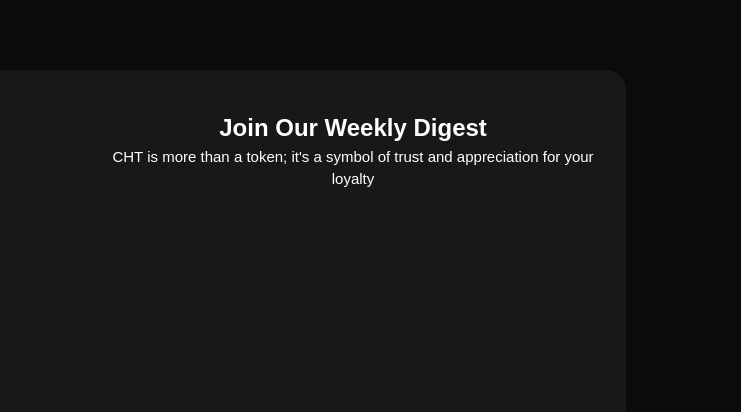
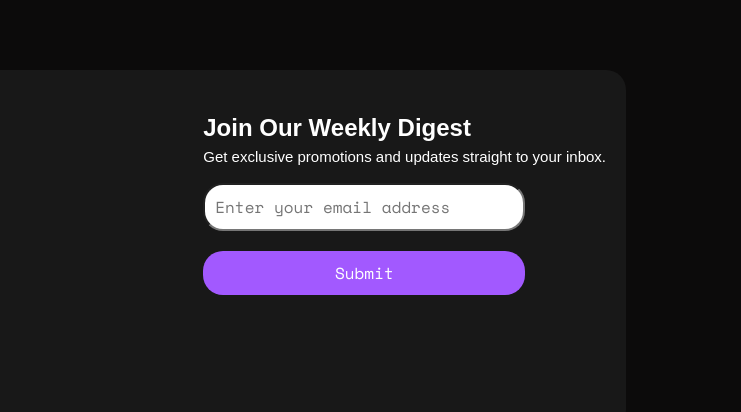
Before and after one commit to abel-udoh/nft-marketplace, a plain HTML site: page index.html in a window 1280 px wide. Shown: the part 5724-6136 px from the top of the page, 539-1280 px from the left. Drawn offline with nearby package versions, Linux system fonts and the light colour scheme; files whose address does not match are found by name.

Commit message:
newsletter update

```diff
--- a/assets/styles/style.css
+++ b/assets/styles/style.css
@@ -468,7 +468,6 @@ margin-top: 20px;
 .subscribeText  h4 {
 color: #fff;
 font-size: 24px;
-text-align: center;
 margin-left: auto;
 margin-right: auto;
 }
@@ -478,3 +477,20 @@ margin-right: auto;
   font-size: 15px;
   text-align: center;
   }
+
+  #emailinput {
+    border-radius: 20px;
+    padding: 10px;
+    width: 80%;
+    margin-top: 15px;
+  }
+#SubmitBTN {
+  color: #fff;
+  border-radius: 20px;
+  border: 1px;
+  padding: 10px 20px;
+  margin-top: 20px;
+  cursor: pointer;
+  background-color: #a259ff;
+  width: 80%;
+  }
--- a/index.html
+++ b/index.html
@@ -410,19 +410,22 @@
     </section>
 
     <section id="Newsletter" class="section">
-      <div class="subscribe_Newsletter">
-        <h3></h3>
-        <p></p>
-      </div>
       <div class="subscribeNewsBox">
           <div class="subscribeImage">
             <img src="/images/images/Subscribe/Photo.png">
           </div>
           <div class="subscribeText">
-            <h4>Join Our Weekly Digest</h4>
-            <p>CHT is more than a token; it's a symbol of trust and appreciation for your loyalty</p>
+            <form method="POST">
+                <div>
+                  <h4>Join Our Weekly Digest</h4>
+                  <p>Get exclusive promotions and updates straight to your inbox.</p>
+                </div>
+                <div class="textinput">
+                  <input type="text" id="emailinput" name="Email" placeholder="Enter your email address" required>
+                  <input type="submit" Value="Submit" id="SubmitBTN">
+                </div>
+            </form>
           </div>
-      </div>
     </section>
   </main>
   <footer></footer>
```
